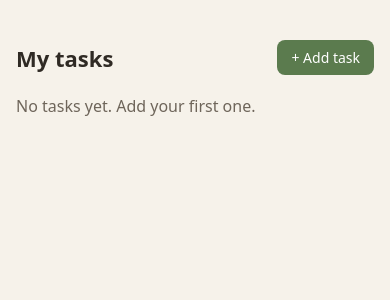
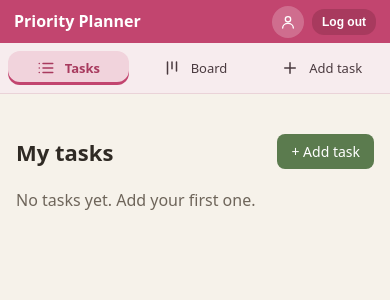
Before and after one commit to DinaAlatrash/priority-planner, a Laravel app: page /tasks in a window 390 px wide. Shown: the top 300 px of the page. Run offline with Laravel 12, Linux system fonts and the light colour scheme; a user stored in the database is signed in; data comes from the database, SQL or seed files in the repository; data that the repository does not hold is empty; style sheets or scripts are compiled from the project's sources.

Commit message:
PP-25 Add shared sidebar layout with pink theme

```diff
--- a/resources/css/theme.css
+++ b/resources/css/theme.css
@@ -14,6 +14,13 @@
     --status-todo: #6b7280;
     --status-doing: #a05577;
     --status-done: #5b7b4e;
+
+    --pink: #c2456f;
+    --pink-dark: #a83a5e;
+    --pink-soft: #f1d3dc;
+    --pink-bg: #f7ecee;
+    --pink-line: #ead3d8;
+    --pink-label: #a0757f;
 
     --bs-primary: #5b7b4e;
     --bs-primary-rgb: 91, 123, 78;
--- a/resources/js/app.js
+++ b/resources/js/app.js
@@ -1,12 +1,27 @@
 import '../css/theme.css';
 import { createApp } from 'vue';
 import App from './App.vue';
+import Sidebar from './components/Sidebar.vue';
 import TaskIndex from './pages/TaskIndex.vue';
 import TaskShow from './pages/TaskShow.vue';
 import TaskBoard from './pages/TaskBoard.vue';
 
+const sidebarEl = document.getElementById('sidebar');
+
+if (sidebarEl) {
+    createApp(Sidebar, {
+        userName: sidebarEl.dataset.userName,
+        tasksUrl: sidebarEl.dataset.tasksUrl,
+        boardUrl: sidebarEl.dataset.boardUrl,
+        createUrl: sidebarEl.dataset.createUrl,
+        logoutUrl: sidebarEl.dataset.logoutUrl,
+        csrfToken: sidebarEl.dataset.csrf,
+    }).mount(sidebarEl);
+}
+
 const el = document.getElementById('app');
 
+if (el) {
     if (el.dataset.page === 'tasks-index') {
         createApp(TaskIndex, {
             tasks: JSON.parse(el.dataset.tasks),
@@ -30,3 +45,4 @@ if (el.dataset.page === 'tasks-index') {
     } else {
         createApp(App).mount(el);
     }
+}
--- /dev/null
+++ b/resources/js/components/Sidebar.vue
@@ -0,0 +1,276 @@
+<script setup>
+import { computed } from 'vue';
+
+const props = defineProps({
+    userName: String,
+    tasksUrl: String,
+    boardUrl: String,
+    createUrl: String,
+    logoutUrl: String,
+    csrfToken: String,
+});
+
+const path = window.location.pathname;
+
+const links = computed(() => [
+    {
+        label: 'Tasks',
+        href: props.tasksUrl,
+        icon: 'M8 6h13M8 12h13M8 18h13M3 6h.01M3 12h.01M3 18h.01',
+        active: path === '/tasks' || /^\/tasks\/\d+/.test(path),
+    },
+    {
+        label: 'Board',
+        href: props.boardUrl,
+        icon: 'M6 4v16M12 4v9M18 4v12',
+        active: path === '/board',
+    },
+    {
+        label: 'Add task',
+        href: props.createUrl,
+        icon: 'M12 5v14M5 12h14',
+        active: path === '/tasks/create',
+    },
+]);
+</script>
+
+<template>
+    <aside class="sidebar">
+       <div class="brand">Priority <br />Planner</div>
+        <div class="body">
+            <div class="label">MENU</div>
+
+            <nav>
+                <a
+                    v-for="link in links"
+                    :key="link.label"
+                    :href="link.href"
+                    :class="{ active: link.active }"
+                >
+                    <svg class="icon" viewBox="0 0 24 24" aria-hidden="true">
+                        <path :d="link.icon" />
+                    </svg>
+                    {{ link.label }}
+                </a>
+            </nav>
+
+            <div class="tip">
+                <strong>Tip</strong>
+                <span>Break big tasks into small steps.</span>
+            </div>
+
+            <div class="footer">
+                <div class="user">
+                    <span class="avatar" aria-hidden="true">
+                        <svg class="icon small" viewBox="0 0 24 24">
+                            <circle cx="12" cy="8" r="4" />
+                            <path d="M4 21c0-4 3.6-7 8-7s8 3 8 7" />
+                        </svg>
+                    </span>
+                    <span class="name">{{ userName }}</span>
+                </div>
+
+                <form :action="logoutUrl" method="POST">
+                    <input type="hidden" name="_token" :value="csrfToken" />
+                    <button type="submit">Log out</button>
+                </form>
+            </div>
+        </div>
+    </aside>
+</template>
+
+<style scoped>
+.sidebar {
+    width: 220px;
+    min-height: 100vh;
+    box-sizing: border-box;
+    background: var(--pink-bg);
+    border-right: 1px solid var(--pink-line);
+    display: flex;
+    flex-direction: column;
+}
+.brand {
+    background: var(--pink);
+    color: #fff;
+    font-weight: 700;
+    font-size: 20px;
+    line-height: 1.2;
+    padding: 24px 18px 20px;
+    border-radius: 0 0 22px 0;
+}
+.body {
+    flex: 1;
+    display: flex;
+    flex-direction: column;
+    gap: 6px;
+    padding: 16px 14px 18px;
+}
+.label {
+    font-size: 11px;
+    letter-spacing: 0.08em;
+    font-weight: 600;
+    color: var(--pink-label);
+    padding: 6px 8px 2px;
+}
+nav {
+    display: flex;
+    flex-direction: column;
+    gap: 6px;
+}
+nav a {
+    display: flex;
+    align-items: center;
+    gap: 10px;
+    padding: 10px 12px;
+    border-radius: 12px;
+    color: #4a3a3f;
+    text-decoration: none;
+}
+nav a:hover {
+    background: rgba(194, 69, 111, 0.1);
+}
+nav a.active {
+    background: var(--pink-soft);
+    color: var(--pink-dark);
+    font-weight: 600;
+    box-shadow: inset 3px 0 0 var(--pink);
+}
+.icon {
+    width: 18px;
+    height: 18px;
+    flex: 0 0 auto;
+    fill: none;
+    stroke: currentColor;
+    stroke-width: 2;
+    stroke-linecap: round;
+    stroke-linejoin: round;
+}
+.icon.small {
+    width: 16px;
+    height: 16px;
+}
+.tip {
+    background: var(--pink-soft);
+    color: #6b3a4a;
+    border-radius: 14px;
+    padding: 12px 14px;
+    margin-top: auto;
+    font-size: 13px;
+    line-height: 1.4;
+    display: flex;
+    flex-direction: column;
+    gap: 2px;
+}
+.footer {
+    margin-top: 12px;
+}
+.user {
+    display: flex;
+    align-items: center;
+    gap: 10px;
+    padding: 12px 4px;
+    border-top: 1px solid var(--pink-line);
+}
+.avatar {
+    width: 32px;
+    height: 32px;
+    flex: 0 0 auto;
+    border-radius: 50%;
+    background: var(--pink);
+    color: #fff;
+    display: flex;
+    align-items: center;
+    justify-content: center;
+}
+.name {
+    font-size: 15px;
+    font-weight: 600;
+    color: #3d2e33;
+    overflow: hidden;
+    text-overflow: ellipsis;
+    white-space: nowrap;
+}
+button {
+    width: 100%;
+    background: var(--pink-dark);
+    color: #fff;
+    border: none;
+    border-radius: 12px;
+    padding: 10px 12px;
+    font-weight: 600;
+    cursor: pointer;
+}
+button:hover {
+    filter: brightness(0.92);
+}
+@media (max-width: 720px) {
+    .sidebar {
+        width: 100%;
+        min-height: 0;
+        display: grid;
+        grid-template-columns: 1fr auto;
+        grid-template-areas:
+            "brand footer"
+            "nav nav";
+        border-right: none;
+        border-bottom: 1px solid var(--pink-line);
+    }
+    .brand {
+        grid-area: brand;
+        display: flex;
+        align-items: center;
+        font-size: 16px;
+        padding: 12px 14px;
+        border-radius: 0;
+    }
+    .brand br {
+        display: none;
+    }
+    .body {
+        display: contents;
+    }
+    .label,
+    .tip {
+        display: none;
+    }
+    nav {
+        grid-area: nav;
+        flex-direction: row;
+        gap: 6px;
+        padding: 8px;
+    }
+    nav a {
+        flex: 1;
+        justify-content: center;
+        padding: 8px 6px;
+        font-size: 13px;
+    }
+    nav a.active {
+        box-shadow: inset 0 -3px 0 var(--pink);
+    }
+    .footer {
+        grid-area: footer;
+        margin-top: 0;
+        background: var(--pink);
+        display: flex;
+        align-items: center;
+        gap: 8px;
+        padding: 0 14px;
+    }
+    .user {
+        border-top: none;
+        padding: 0;
+    }
+    .name {
+        display: none;
+    }
+    .avatar {
+        background: rgba(255, 255, 255, 0.22);
+    }
+    button {
+        width: auto;
+        padding: 6px 10px;
+        font-size: 12px;
+    }
+}
+</style>
--- /dev/null
+++ b/resources/views/layouts/shell.blade.php
@@ -0,0 +1,33 @@
+<!DOCTYPE html>
+<html lang="en">
+<head>
+    <meta charset="utf-8">
+    <meta name="viewport" content="width=device-width, initial-scale=1">
+    <title>@yield('title', 'Priority Planner')</title>
+    @stack('head')
+    @vite(['resources/js/app.js'])
+    <style>
+        .shell { display: flex; min-height: 100vh; }
+        .main { flex: 1; min-width: 0; }
+        #sidebar { flex: 0 0 auto; }
+        @media (max-width: 720px) {
+            .shell { flex-direction: column; }
+        }
+    </style>
+</head>
+<body>
+    <div class="shell">
+        <div id="sidebar"
+             data-user-name="{{ auth()->user()->name }}"
+             data-tasks-url="{{ route('tasks.index') }}"
+             data-board-url="{{ route('tasks.board') }}"
+             data-create-url="{{ route('tasks.create') }}"
+             data-logout-url="{{ route('logout') }}"
+             data-csrf="{{ csrf_token() }}"></div>
+
+        <main class="main">
+            @yield('content')
+        </main>
+    </div>
+</body>
+</html>
--- a/resources/views/tasks/create.blade.php
+++ b/resources/views/tasks/create.blade.php
@@ -1,6 +1,10 @@
-@extends('layouts.app')
+@extends('layouts.shell')
 
 @section('title', 'Add task')
+
+@push('head')
+<link href="https://cdn.jsdelivr.net/npm/bootstrap@5.3.3/dist/css/bootstrap.min.css" rel="stylesheet">
+@endpush
 
 @section('content')
 <div class="container py-5" style="max-width: 560px;">
--- a/resources/views/tasks/edit.blade.php
+++ b/resources/views/tasks/edit.blade.php
@@ -1,6 +1,10 @@
-@extends('layouts.app')
+@extends('layouts.shell')
 
 @section('title', 'Edit task')
+
+@push('head')
+<link href="https://cdn.jsdelivr.net/npm/bootstrap@5.3.3/dist/css/bootstrap.min.css" rel="stylesheet">
+@endpush
 
 @section('content')
 <div class="container py-5" style="max-width: 560px;">
--- a/resources/views/tasks/index.blade.php
+++ b/resources/views/tasks/index.blade.php
@@ -1,15 +1,10 @@
-<!DOCTYPE html>
-<html lang="en">
-<head>
-    <meta charset="utf-8">
-    <meta name="viewport" content="width=device-width, initial-scale=1">
-    <title>My tasks - Priority Planner</title>
-    @vite(['resources/js/app.js'])
-</head>
-<body>
-    <div id="app"
-         data-page="tasks-index"
-         data-tasks="{{ $tasks->toJson() }}"
-         data-create-url="{{ route('tasks.create') }}"></div>
-</body>
-</html>
+@extends('layouts.shell')
+
+@section('title', 'My tasks - Priority Planner')
+
+@section('content')
+<div id="app"
+     data-page="tasks-index"
+     data-tasks="{{ $tasks->toJson() }}"
+     data-create-url="{{ route('tasks.create') }}"></div>
+@endsection
```
Also changed, not shown: resources/views/tasks/board.blade.php (+11 -16 lines), resources/views/tasks/show.blade.php (+6 -11 lines). Lines whose indentation alone changed are shown as unchanged.
